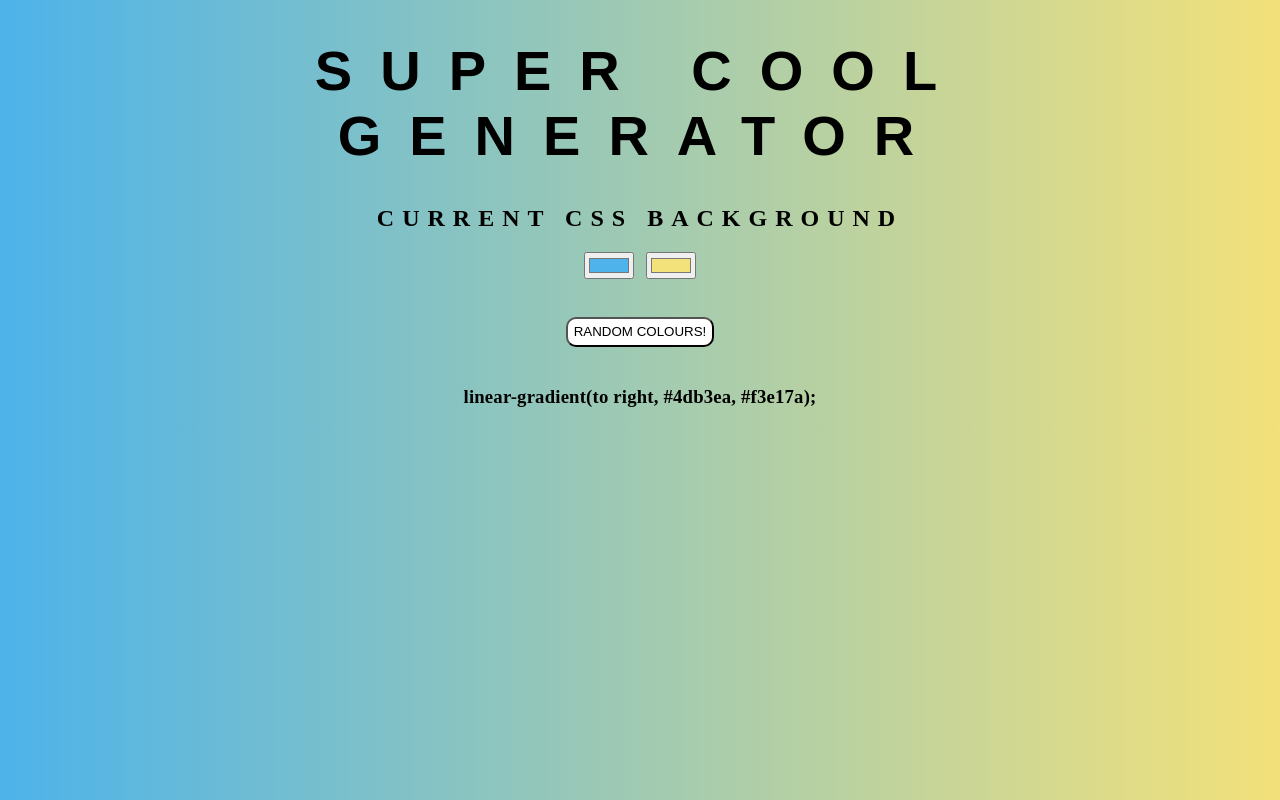
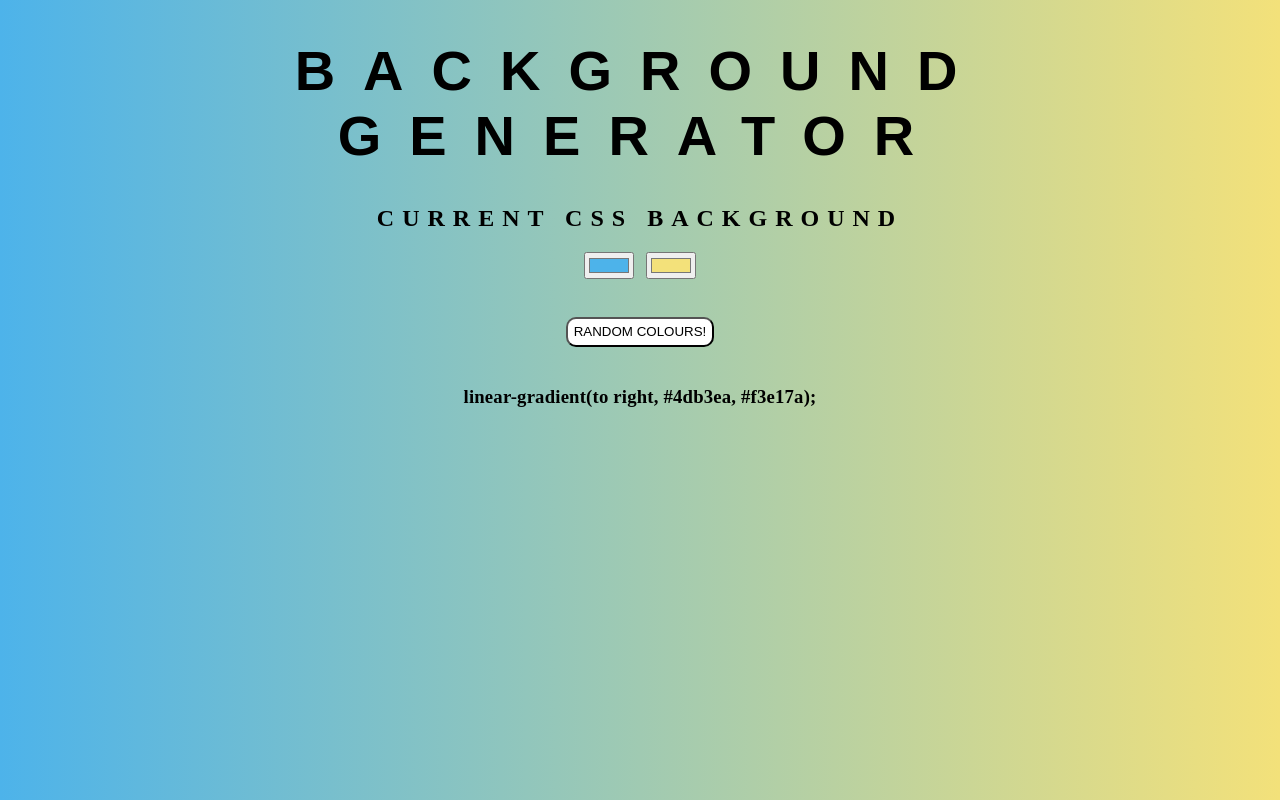
Before and after one commit to Satan-69/background-generator, a plain HTML site: page index.html in a window 1280 px wide. Drawn offline with Linux system fonts and the light colour scheme.

Commit message:
changed title

```diff
--- a/index.html
+++ b/index.html
@@ -6,7 +6,7 @@
 <link rel="stylesheet" type="text/css" href="style.css">
 </head>
 <body id="gradient">
-	<h1>Super COOL Generator</h1>
+	<h1>Background Generator</h1>
 	<h2>Current CSS Background</h2>
 	<input class="color1" type="color" name="color1" value="#4db3ea">
 	<input class="color2" type="color" name="color2" value="#f3e17a">
```
